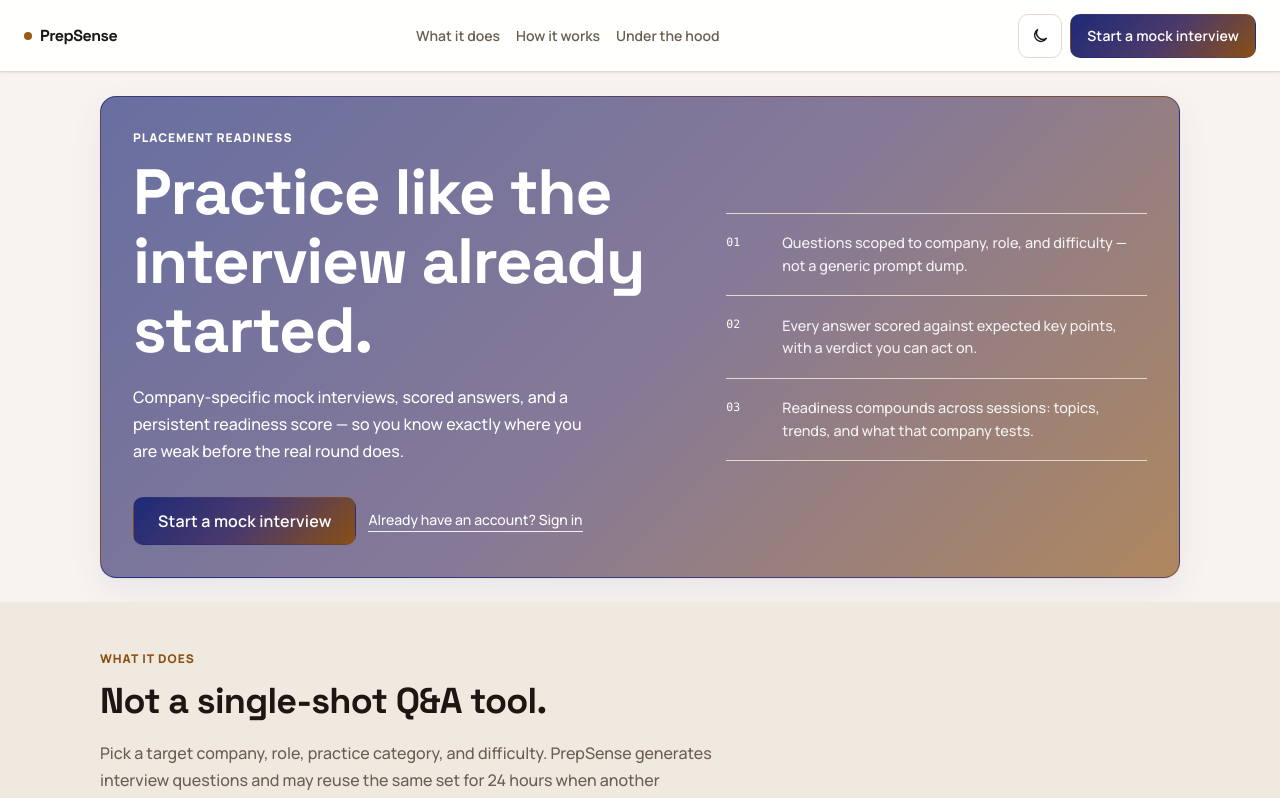
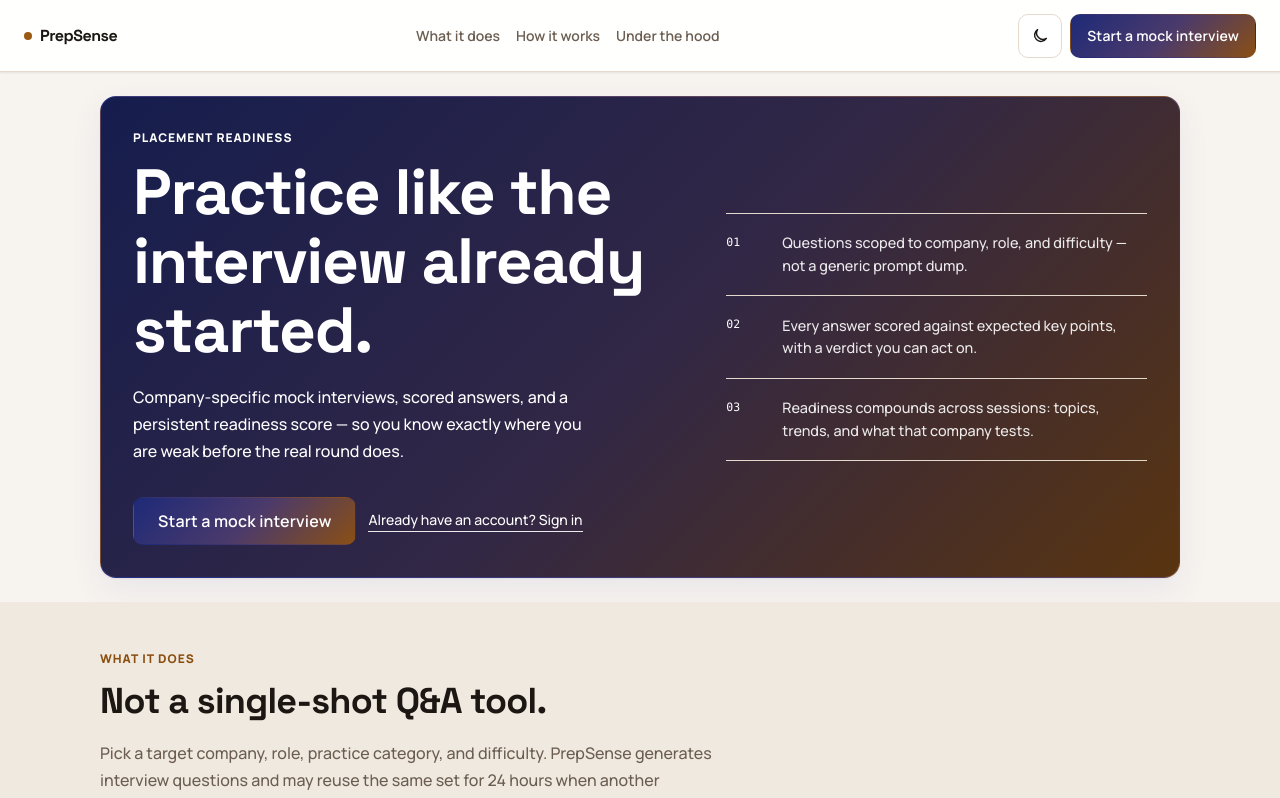
Before and after one commit to pratyushm206/PrepSense, a React (Vite) app: page / in a window 1280 px wide. Shown: the top 798 px of the page. Built offline with nearby package versions, Linux system fonts and the light colour scheme; no server answers.

Commit message:
fix(ui): preserve gradient contrast in light theme

```diff
--- a/src/styles.css
+++ b/src/styles.css
@@ -2150,7 +2150,7 @@ a.topic-row {
   content: '';
   position: absolute;
   inset: 0;
-  background: color-mix(in srgb, var(--bg-base) 42%, transparent);
+  background: var(--signature-scrim);
   pointer-events: none;
 }
 
@@ -3308,7 +3308,7 @@ a.topic-row {
   content: '';
   position: absolute;
   inset: 0;
-  background: color-mix(in srgb, var(--bg-base) 34%, transparent);
+  background: var(--signature-scrim);
   pointer-events: none;
 }
 .landing-hero > * { position: relative; z-index: 1; }
--- a/src/theme.css
+++ b/src/theme.css
@@ -63,6 +63,7 @@
   --on-signature: #fff;
   --on-signature-muted: rgba(255,255,255,.9);
   --signature-ink: #1E2A78;
+  --signature-scrim: rgba(10, 9, 8, .38);
   --dashboard-chip-danger: color-mix(in srgb, var(--signature-ink) 82%, var(--danger));
   --dashboard-chip-warning: color-mix(in srgb, var(--signature-ink) 82%, var(--warning));
   --dashboard-chip-success: color-mix(in srgb, var(--signature-ink) 82%, var(--success));
@@ -152,6 +153,7 @@
   --on-signature: #fff;
   --on-signature-muted: rgba(255,255,255,.9);
   --signature-ink: #1E2A78;
+  --signature-scrim: rgba(10, 9, 8, .38);
   --dashboard-chip-danger: color-mix(in srgb, var(--signature-ink) 82%, var(--danger));
   --dashboard-chip-warning: color-mix(in srgb, var(--signature-ink) 82%, var(--warning));
   --dashboard-chip-success: color-mix(in srgb, var(--signature-ink) 82%, var(--success));
```
